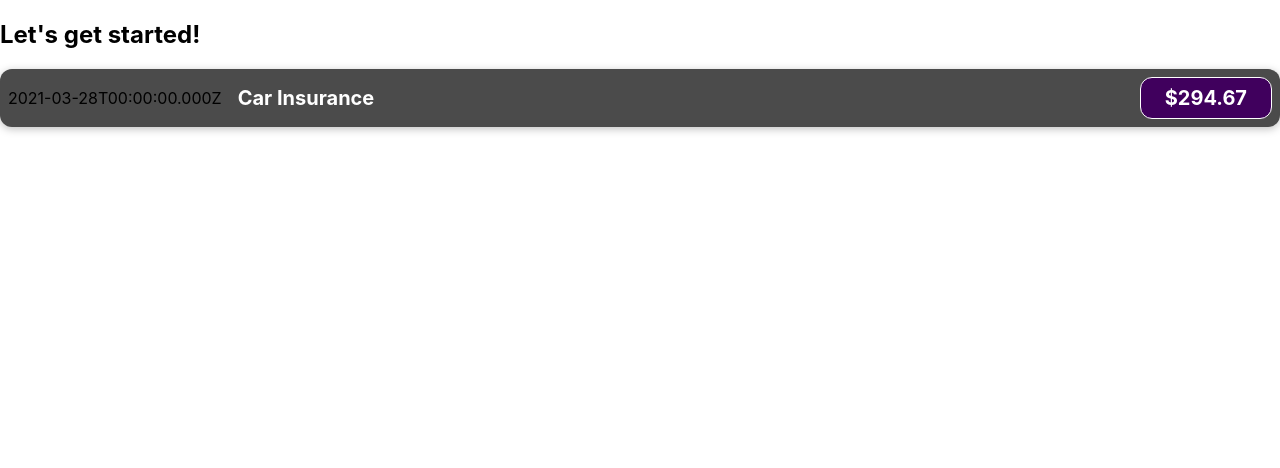
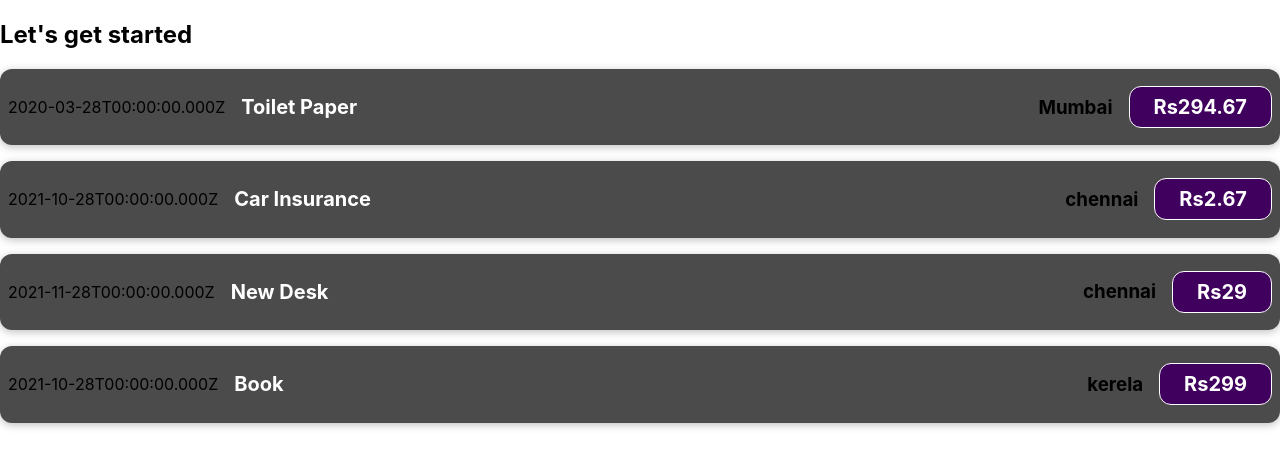
Before and after one commit to sailasri23/react_basics, a React (Create React App) app: page / in a window 1280 px wide. Shown: the top 468 px of the page. Built offline with nearby package versions, Linux system fonts and the light colour scheme.

Commit message:
used_props

```diff
--- a/src/App.js
+++ b/src/App.js
@@ -1,11 +1,57 @@
+//components cant just use data stored in other components
+//we can pass data by adding a attribute
+//props are nothing but attributes in html
+//we can also pass hard coded data to props like title = toilet but props need to be reusable
 
-import ExpenseItem from './components/ExpenseItem';
+import ExpenseItem from "./components/ExpenseItem";
 
 function App() {
+  const expenses = [
+    {
+      id: "e1",
+      title: "Toilet Paper",
+      amount: 294.67,
+      date: new Date(2020, 2, 28),
+      EOL:'Mumbai'
+    },
+    {
+      id: "e2",
+      title: "Car Insurance",
+      amount: 2.67,
+      date: new Date(2021, 9, 28),
+      EOL:'chennai'
+    },
+    { id: "e3", title: "New Desk", amount: 29, date: new Date(2021, 10, 28), EOL:'chennai' },
+    { id: "e4", title: "Book", amount: 299, date: new Date(2021, 9, 28), EOL:'kerela' },
+  ];
   return (
     <div>
-      <h2>Let's get started!</h2>
-      <ExpenseItem></ExpenseItem>
+      <h2>Let's get started</h2>
+      <ExpenseItem
+        title={expenses[0].title}
+        amount={expenses[0].amount}
+        date={expenses[0].date}
+        E={expenses[0].EOL}
+      ></ExpenseItem>
+      <ExpenseItem
+        title={expenses[1].title}
+        amount={expenses[1].amount}
+        date={expenses[1].date}
+        E={expenses[1].EOL}
+      ></ExpenseItem>
+      <ExpenseItem
+        title={expenses[2].title}
+        amount={expenses[2].amount}
+        date={expenses[2].date}
+        E={expenses[2].EOL}
+      ></ExpenseItem>
+      <ExpenseItem
+        title={expenses[3].title}
+        amount={expenses[3].amount}
+        date={expenses[3].date}
+        E={expenses[3].EOL}
+
+      ></ExpenseItem>
     </div>
   );
 }
--- a/src/components/ExpenseItem.js
+++ b/src/components/ExpenseItem.js
@@ -1,23 +1,17 @@
-
-import './ExpenseItem.css';
-
-function ExpenseItem() {
-  const expenseDate = new Date(2021, 2, 28);
-  const expenseTitle = 'Car Insurance';
-  const expenseAmount = 294.67;
-
+//for components reusabilty ,we use props
+//here like js, we need to pass one paramater which is object holds all received properties as attributes called props(properties)
+//props are another way passing data from component a to b.
+import "./ExpenseItem.css";
+function ExpenseItem(props) {
   return (
-    <div className='expense-item'>
-      <div>{expenseDate.toISOString()}</div>
-      <div className='expense-item__description'>
-        <h2>{expenseTitle}</h2>
-        <div className='expense-item__price'>${expenseAmount}</div>
+    <div className="expense-item">
+      <div>{props.date.toISOString()}</div>
+      <div className="expense-item__description">
+        <h2>{props.title}</h2>
+        <h3>{props.E}</h3>
+        <div className="expense-item__price">Rs{props.amount}</div>
       </div>
     </div>
   );
 }
-
 export default ExpenseItem;
-
-//to output dynamic data,react have that syntax curly braces which are dynamic place holders
-//in curly braces we can run basic expression
```
